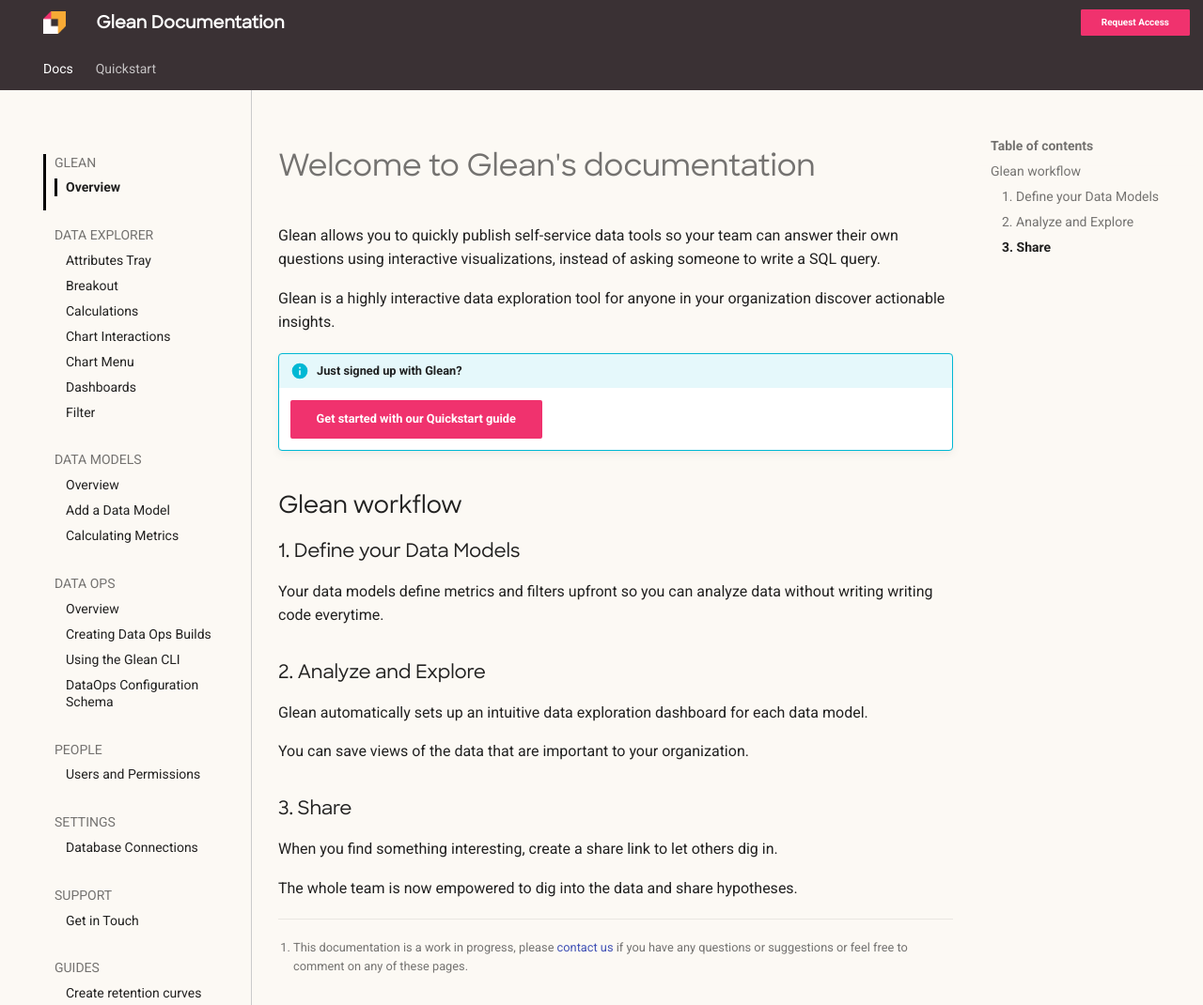
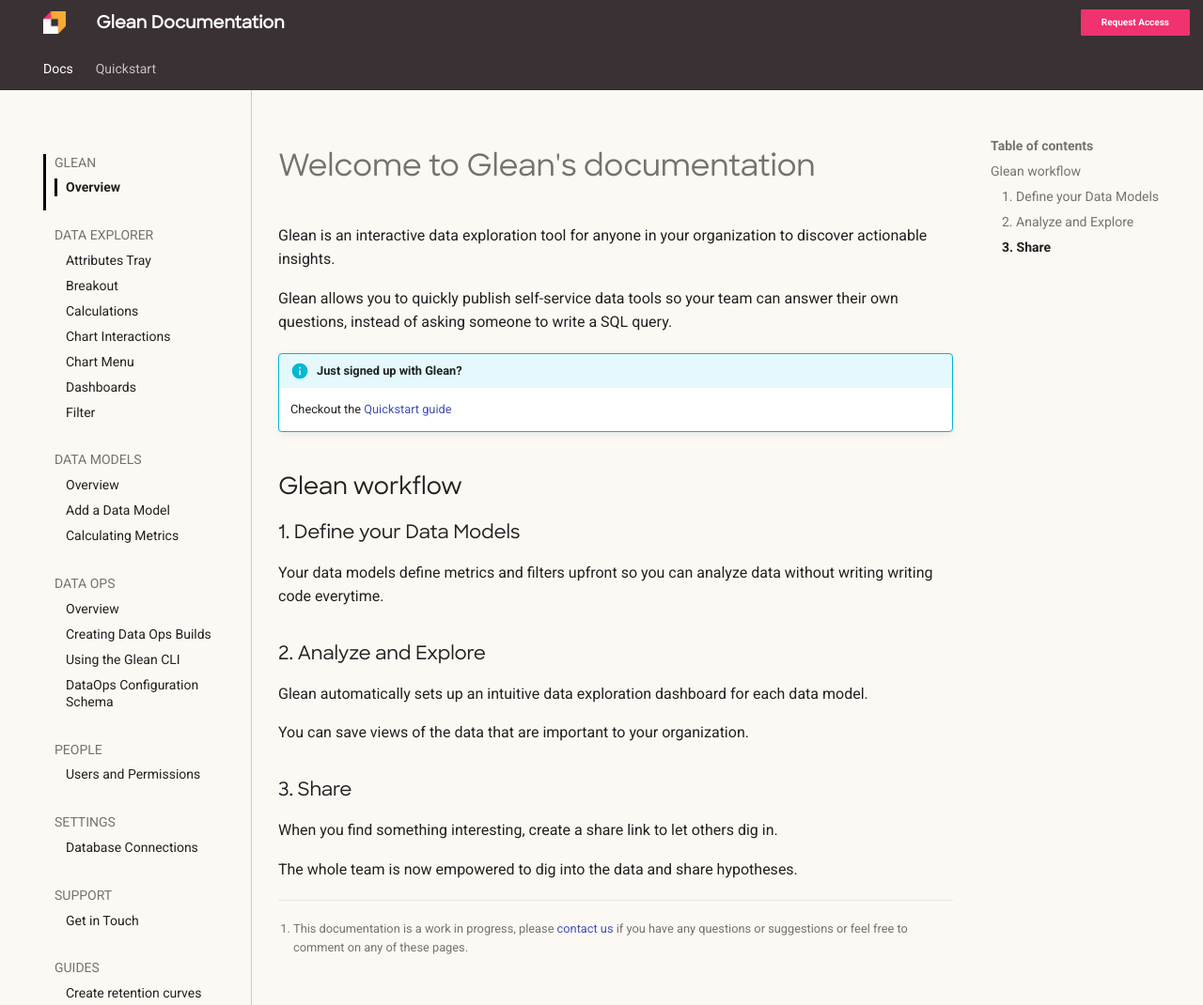
Before and after one commit to gleannyc/documentation, an MkDocs documentation site: the page built from docs/index.md, in a window 1280 px wide and 1070 px high. Shown: the whole window at 94% size. Built offline with MkDocs 1.6.1 and Material for MkDocs 9.7.7, drawn with Linux system fonts in a browser that asks for light colours.

Commit message:
tweak overview

```diff
--- a/docs/index.md
+++ b/docs/index.md
@@ -1,12 +1,12 @@
 # Welcome to Glean's documentation
 
-Glean allows you to quickly publish self-service data tools so your team can answer their own questions using interactive visualizations, instead of asking someone to write a SQL query.
+Glean is an interactive data exploration tool for anyone in your organization to discover actionable insights.
 
-Glean is a highly interactive data exploration tool for anyone in your organization discover actionable insights.
+Glean allows you to quickly publish self-service data tools so your team can answer their own questions, instead of asking someone to write a SQL query.
 
 !!! info "Just signed up with Glean?"
 
-    [Get started with our Quickstart guide](guides/quickstart/){ .md-button .md-button--primary }
+    Checkout the [Quickstart guide](guides/quickstart/)
 
 ## Glean workflow
 
```
